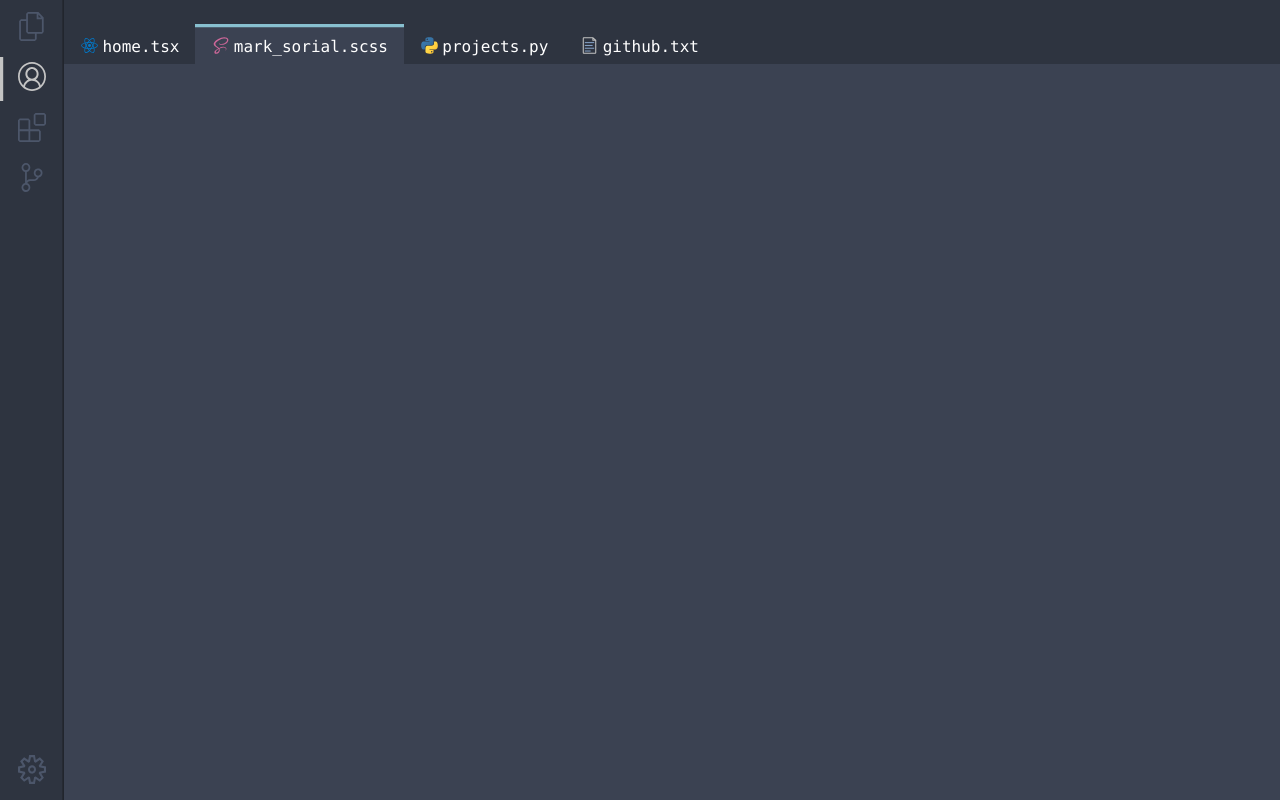
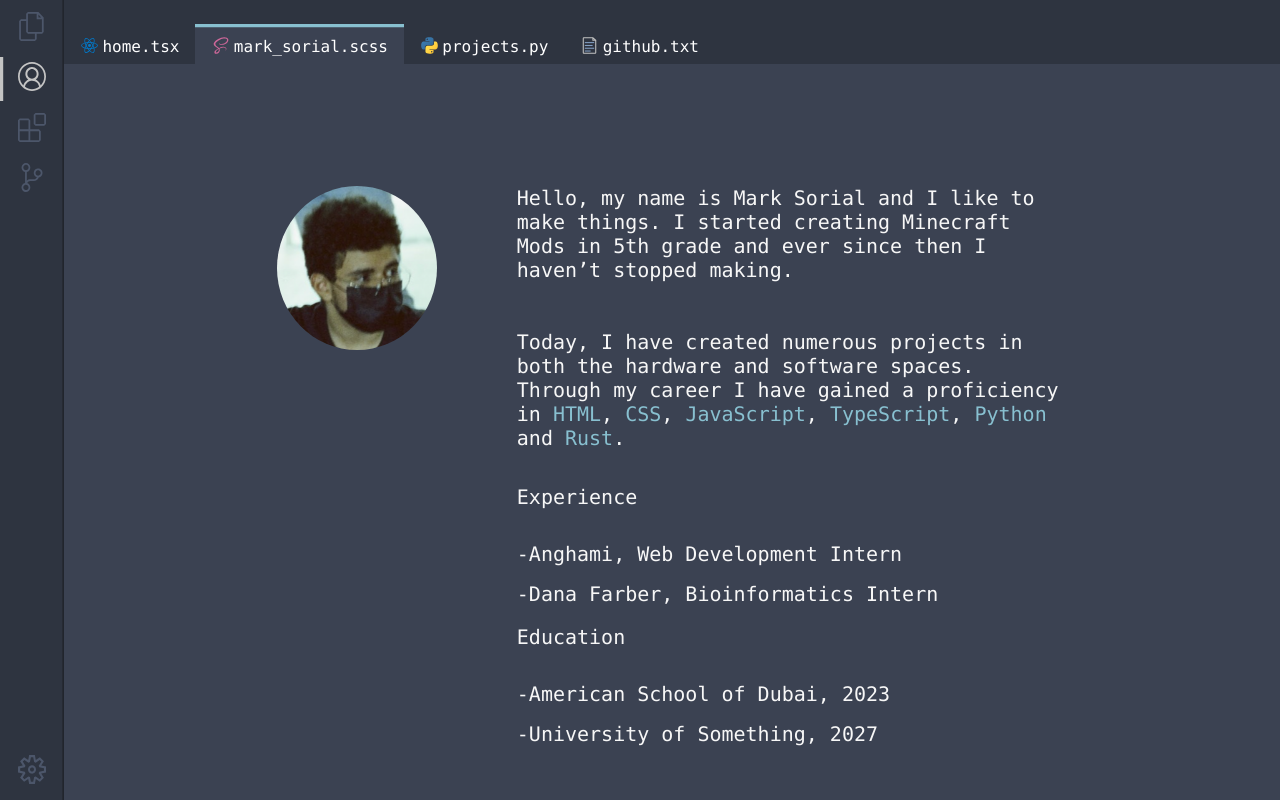
Before and after one commit to msorial44/code_portfolio, a React (Create React App) app: page /about in a window 1280 px wide. Built offline with nearby package versions, Linux system fonts and the light colour scheme.

Commit message:
added about page

```diff
--- a/src/components/about/About.scss
+++ b/src/components/about/About.scss
@@ -0,0 +1,36 @@
+
+.main-content {
+    display: flex;
+    flex-direction: column;
+    justify-content: flex-start;
+}
+
+.about-page {
+    margin-top: 10%;
+    width: 65%;
+    display: flex;
+    flex-direction: row;
+    align-items: flex-start;
+    justify-content: space-evenly;
+
+
+    .photo-content {
+        img {
+            border-radius: 50%;
+            width: 10rem;
+        }
+        margin-right: 5rem;
+    }
+
+    .text-content {
+        p {
+          display: inline;
+          font-size: 20px;
+          color:#F7F7F7;
+        }
+        .paragraph2 {
+            margin-bottom: 2rem;
+        }
+
+      }
+}
--- a/src/components/about/About.tsx
+++ b/src/components/about/About.tsx
@@ -1,7 +1,9 @@
 import React from 'react';
 import glasses from '../../public/imgs/glasses.svg';
+import profile from '../../public/imgs/profilePic.png'
 import Sidebar from '../sidebar/Sidebar';
 import Menu from '../menu/Menu';
+
 import './About.scss';
 
 function About() {
@@ -13,7 +15,50 @@ function About() {
             <Menu />
           </div>
           <div className='main-content'>
-
+            <div className='about-page'>
+              <div className="photo-content">
+                <img src={profile} alt="profile" />
+              </div>
+              <div className="text-content">
+                <div className='top-paragraph' style={{ marginBottom: '3rem'}}>
+                  <p>
+                    Hello, my name is Mark Sorial and I like to make things.
+                    I started creating Minecraft Mods in 5th grade and ever
+                    since then I haven’t stopped making.
+                  </p>
+                </div>
+                <div className="paragraph2">
+                  <p>
+                    Today, I have created numerous projects in both the
+                    hardware and software spaces. Through my career I have
+                    gained a proficiency in <p style={{ color: '#88C0D0'}}>HTML</p>, <p style={{ color: '#88C0D0'}}>CSS</p>, <p style={{ color: '#88C0D0'}}>JavaScript</p>, <p style={{ color: '#88C0D0'}}>TypeScript</p>,
+                    <p style={{ color: '#88C0D0'}}> Python</p> and <p style={{ color: '#88C0D0'}}>Rust</p>.
+                  </p>
+                </div>
+                <div className="paragraph3">
+                  <div style={{fontSize: '1.5rem'}}>
+                    <p>Experience</p>
+                  </div>
+                  <div style={{ marginBottom: '1rem', marginTop: "2rem"}}>
+                    <p>-Anghami, Web Development Intern</p>
+                  </div>
+                  <div style={{ marginBottom: '1rem'}}>
+                    <p>-Dana Farber, Bioinformatics Intern</p>
+                  </div>
+                </div>
+                <div className="paragraph4">
+                <div style={{fontSize: '1.5rem'}}>
+                    <p>Education</p>
+                  </div>
+                  <div style={{ marginBottom: '1rem', marginTop: "2rem"}}>
+                    <p>-American School of Dubai, 2023</p>
+                  </div>
+                  <div style={{ marginBottom: '1rem'}}>
+                    <p>-University of Something, 2027</p>
+                  </div>
+                </div>
+              </div>
+            </div>
           </div>
         </div>
     </div>
--- a/src/components/home/Home.scss
+++ b/src/components/home/Home.scss
@@ -56,6 +56,7 @@
 .home-container {
 
   .glasses-container {
+    margin-top: 10%;
     width: 60rem;
     filter: brightness(0) saturate(100%) invert(77%) sepia(18%) saturate(629%) hue-rotate(147deg) brightness(94%) contrast(83%);
   }
```
Also changed, not shown: src/public/imgs/profilePic.png (added).
